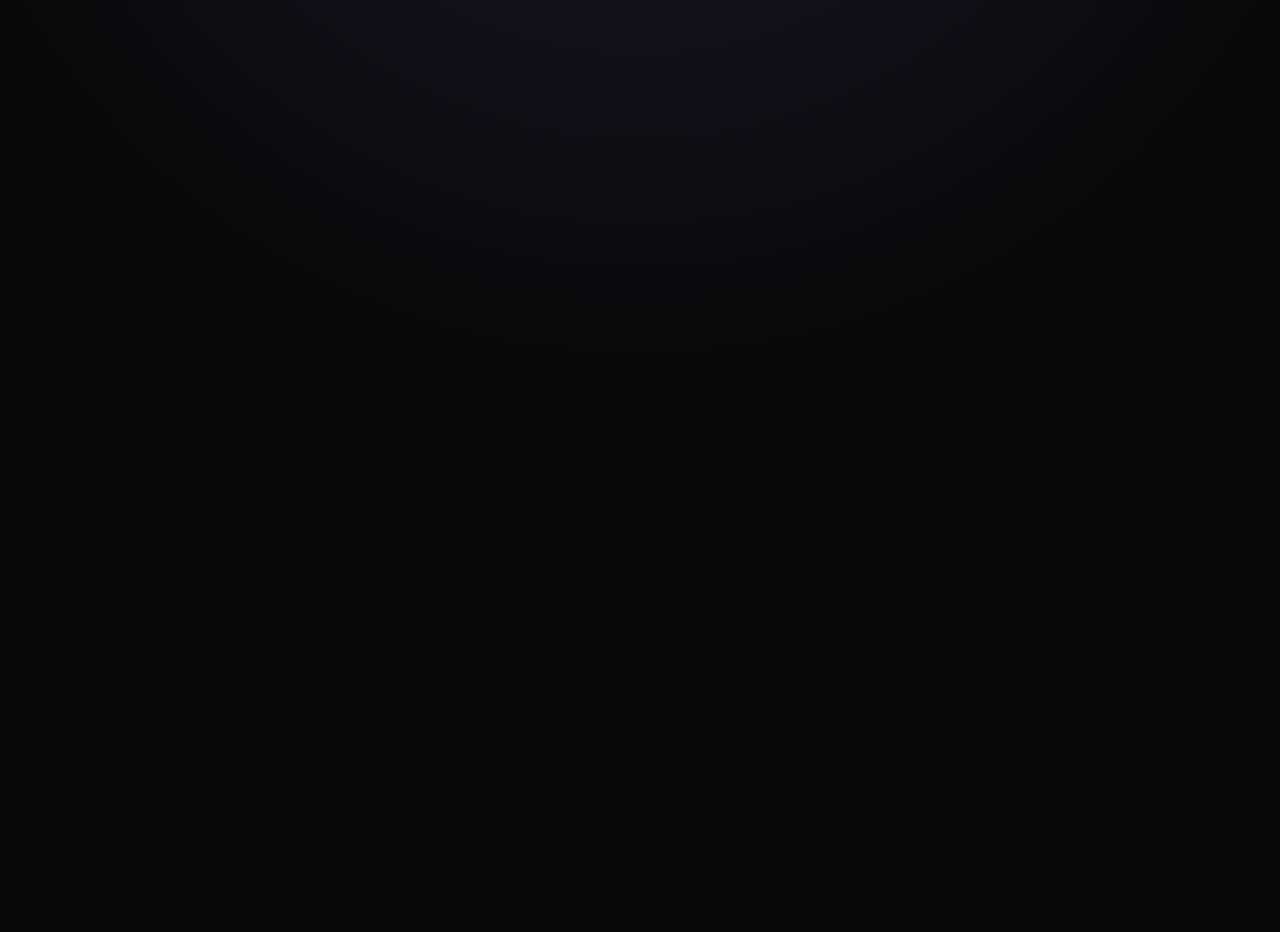
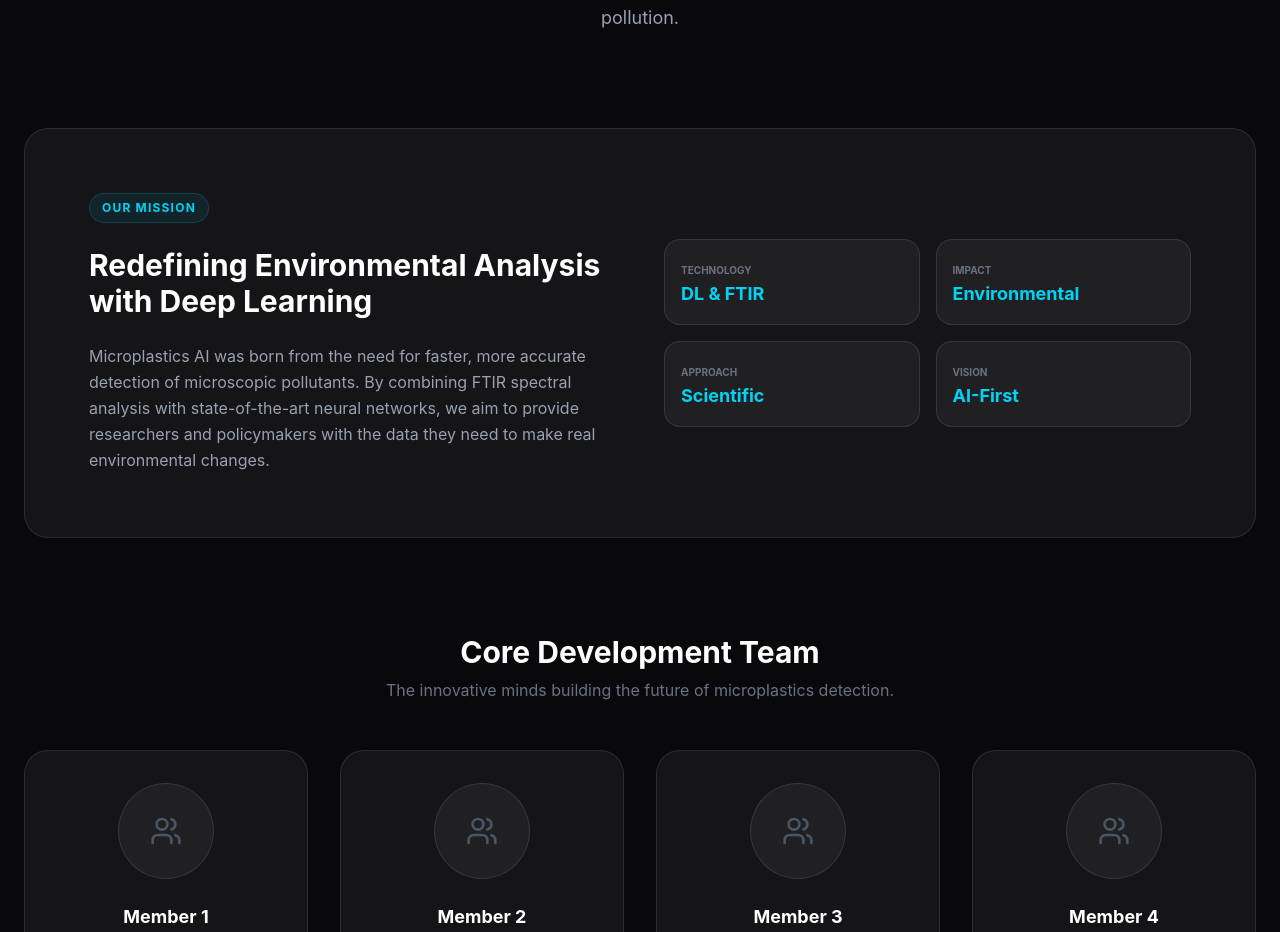
Before and after one commit to Nithishreddyyyy/FTIRNet, a React app in the folder frontend/: page /about in a window 1280 px wide. Shown: the part 368-1300 px from the top of the page. Before the commit the page ends 800 px from the top, so only its background shows below. Built offline with nearby package versions, Linux system fonts and the light colour scheme; the HTML template or start-up script is replaced by a standard one.

Commit message:
added about us page

```diff
--- a/frontend/src/App.jsx
+++ b/frontend/src/App.jsx
@@ -5,6 +5,7 @@ import Home from './pages/Home'
 import DeepLearningFTIRAnalysis from './pages/DeepLearningFTIRAnalysis'
 import Dashboard from './pages/Dashboard'
 import Reports from './pages/Reports'
+import AboutUs from './pages/AboutUs'
 
 function App() {
   return (
@@ -18,6 +19,7 @@ function App() {
           <Route path="/dashboard" element={<Dashboard />} />
           <Route path="/ftir-analysis" element={<DeepLearningFTIRAnalysis />} />
           <Route path="/reports" element={<Reports />} />
+          <Route path="/about" element={<AboutUs />} />
         </Routes>
       </main>
 
--- a/frontend/src/components/Navbar.jsx
+++ b/frontend/src/components/Navbar.jsx
@@ -10,6 +10,7 @@ const Navbar = () => {
     { name: 'Dashboard', path: '/dashboard' },
     { name: 'FTIR Analysis', path: '/ftir-analysis' },
     { name: 'Reports', path: '/reports' },
+    { name: 'About Us', path: '/about' },
   ];
 
   return (
--- /dev/null
+++ b/frontend/src/pages/AboutUs.jsx
@@ -0,0 +1,177 @@
+import React from 'react';
+import {
+  Users,
+  UserCheck,
+  Target,
+  Cpu,
+  ShieldCheck,
+  Globe,
+  Mail,
+  ArrowRight,
+  FileText,
+  Activity,
+  Layers,
+  Search
+} from 'lucide-react';
+
+const AboutUs = () => {
+  const teamMembers = [
+    {
+      name: 'Member 1',
+      role: 'Frontend Developer',
+      desc: 'Crafting futuristic user interfaces and seamless digital experiences.',
+      icon: Layers
+    },
+    {
+      name: 'Member 2',
+      role: 'Backend Developer',
+      desc: 'Architecting robust server-side logic and database infrastructures.',
+      icon: Activity
+    },
+    {
+      name: 'Member 3',
+      role: 'Deep Learning Engineer',
+      desc: 'Developing neural networks for advanced spectral pattern recognition.',
+      icon: Cpu
+    },
+    {
+      name: 'Member 4',
+      role: 'Data Processing & Research',
+      desc: 'Expertise in FTIR spectral datasets and environmental impact analysis.',
+      icon: FileText
+    }
+  ];
+
+  const guides = [
+    {
+      name: 'Guide 1',
+      designation: 'Project Supervisor / Professor',
+      desc: 'Providing strategic direction and academic oversight for the research project.'
+    },
+    {
+      name: 'Guide 2',
+      designation: 'Technical Mentor',
+      desc: 'Guiding the implementation of advanced AI algorithms and system architecture.'
+    }
+  ];
+
+  const timeline = [
+    { title: 'Idea Formation', date: 'Phase 1', desc: 'Conceptualizing AI-powered microplastics detection.' },
+    { title: 'Dataset Collection', date: 'Phase 2', desc: 'Acquiring high-fidelity FTIR spectral datasets.' },
+    { title: 'Model Training', date: 'Phase 3', desc: 'Training CNN and Hybrid models on spectral data.' },
+    { title: 'FTIR Integration', date: 'Phase 4', desc: 'Integrating laboratory analysis with the digital platform.' },
+    { title: 'Frontend Development', date: 'Phase 5', desc: 'Building the futuristic glassmorphism interface.' },
+    { title: 'Final System', date: 'Phase 6', desc: 'Deploying the complete end-to-end analysis system.' }
+  ];
+
+  return (
+    <div className="min-h-screen pt-24 pb-20 px-6 bg-[#09090b] text-white">
+      <div className="max-w-7xl mx-auto space-y-24 relative z-10">
+
+        {/* HERO SECTION */}
+        <section className="text-center space-y-6 pt-12">
+          <h1 className="text-5xl lg:text-7xl font-bold tracking-tight">
+            Meet the Team Behind <br />
+            <span className="text-cyan-500">Microplastics AI</span>
+          </h1>
+          <p className="text-lg text-gray-400 max-w-2xl mx-auto leading-relaxed">
+            A collaborative effort combining AI-powered environmental research,
+            innovative deep learning models, and a shared mission to combat microplastic pollution.
+          </p>
+        </section>
+
+        {/* PROJECT OVERVIEW CARD */}
+        <section className="bg-white/5 border border-white/10 rounded-3xl p-10 md:p-16 relative overflow-hidden">
+          <div className="grid md:grid-cols-2 gap-12 items-center">
+            <div className="space-y-6">
+              <div className="inline-flex items-center gap-2 px-3 py-1.5 rounded-full bg-cyan-500/10 border border-cyan-500/20 text-cyan-400 text-xs font-bold uppercase tracking-widest">
+                Our Mission
+              </div>
+              <h2 className="text-3xl font-bold">Redefining Environmental Analysis with Deep Learning</h2>
+              <p className="text-gray-400 leading-relaxed">
+                Microplastics AI was born from the need for faster, more accurate detection of microscopic pollutants. By combining FTIR spectral analysis with state-of-the-art neural networks, we aim to provide researchers and policymakers with the data they need to make real environmental changes.
+              </p>
+            </div>
+            <div className="grid grid-cols-2 gap-4">
+               {[
+                 { label: 'Technology', val: 'DL & FTIR' },
+                 { label: 'Impact', val: 'Environmental' },
+                 { label: 'Approach', val: 'Scientific' },
+                 { label: 'Vision', val: 'AI-First' }
+               ].map((stat, i) => (
+                 <div key={i} className="p-4 bg-white/5 border border-white/10 rounded-2xl">
+                    <span className="text-[10px] uppercase font-bold text-gray-500">{stat.label}</span>
+                    <p className="text-lg font-bold text-cyan-400">{stat.val}</p>
+                 </div>
+               ))}
+            </div>
+          </div>
+        </section>
+
+        {/* TEAM MEMBERS SECTION */}
+        <section className="space-y-12">
+          <div className="text-center">
+            <h2 className="text-3xl font-bold">Core Development Team</h2>
+            <p className="text-gray-500 mt-2">The innovative minds building the future of microplastics detection.</p>
+          </div>
+          <div className="grid grid-cols-1 md:grid-cols-2 lg:grid-cols-4 gap-8">
+            {teamMembers.map((member, i) => (
+              <div key={i} className="bg-white/5 border border-white/10 rounded-3xl p-8 text-center space-y-6">
+                <div className="w-24 h-24 rounded-full bg-white/5 border border-white/10 mx-auto flex items-center justify-center">
+                  <Users className="w-8 h-8 text-gray-600" />
+                </div>
+                <div>
+                  <h3 className="text-lg font-bold">{member.name}</h3>
+                  <p className="text-xs font-semibold text-cyan-400 uppercase">{member.role}</p>
+                </div>
+                <p className="text-sm text-gray-500 italic">"{member.desc}"</p>
+              </div>
+            ))}
+          </div>
+        </section>
+
+        {/* GUIDES SECTION */}
+        <section className="space-y-12">
+          <div className="text-center">
+            <h2 className="text-3xl font-bold">Project Guides & Mentors</h2>
+          </div>
+          <div className="grid grid-cols-1 md:grid-cols-2 gap-8 max-w-4xl mx-auto">
+            {guides.map((guide, i) => (
+              <div key={i} className="bg-white/5 border border-white/10 rounded-3xl p-10 flex gap-6 items-start">
+                <div className="p-4 bg-cyan-500/10 rounded-2xl">
+                  <UserCheck className="w-8 h-8 text-cyan-400" />
+                </div>
+                <div>
+                  <h3 className="text-xl font-bold">{guide.name}</h3>
+                  <p className="text-sm text-purple-400 mb-2">{guide.designation}</p>
+                  <p className="text-sm text-gray-500">{guide.desc}</p>
+                </div>
+              </div>
+            ))}
+          </div>
+        </section>
+
+        {/* JOURNEY SECTION */}
+        <section className="space-y-12">
+          <div className="text-center">
+            <h2 className="text-3xl font-bold">Project Journey</h2>
+          </div>
+          <div className="space-y-6 max-w-3xl mx-auto">
+            {timeline.map((event, i) => (
+              <div key={i} className="flex gap-6 items-center p-6 bg-white/5 border border-white/10 rounded-2xl">
+                <div className="text-cyan-500 font-bold whitespace-nowrap">{event.date}</div>
+                <div>
+                  <h4 className="font-bold">{event.title}</h4>
+                  <p className="text-sm text-gray-500">{event.desc}</p>
+                </div>
+              </div>
+            ))}
+          </div>
+        </section>
+
+      </div>
+    </div>
+  );
+};
+
+export default AboutUs;
```
